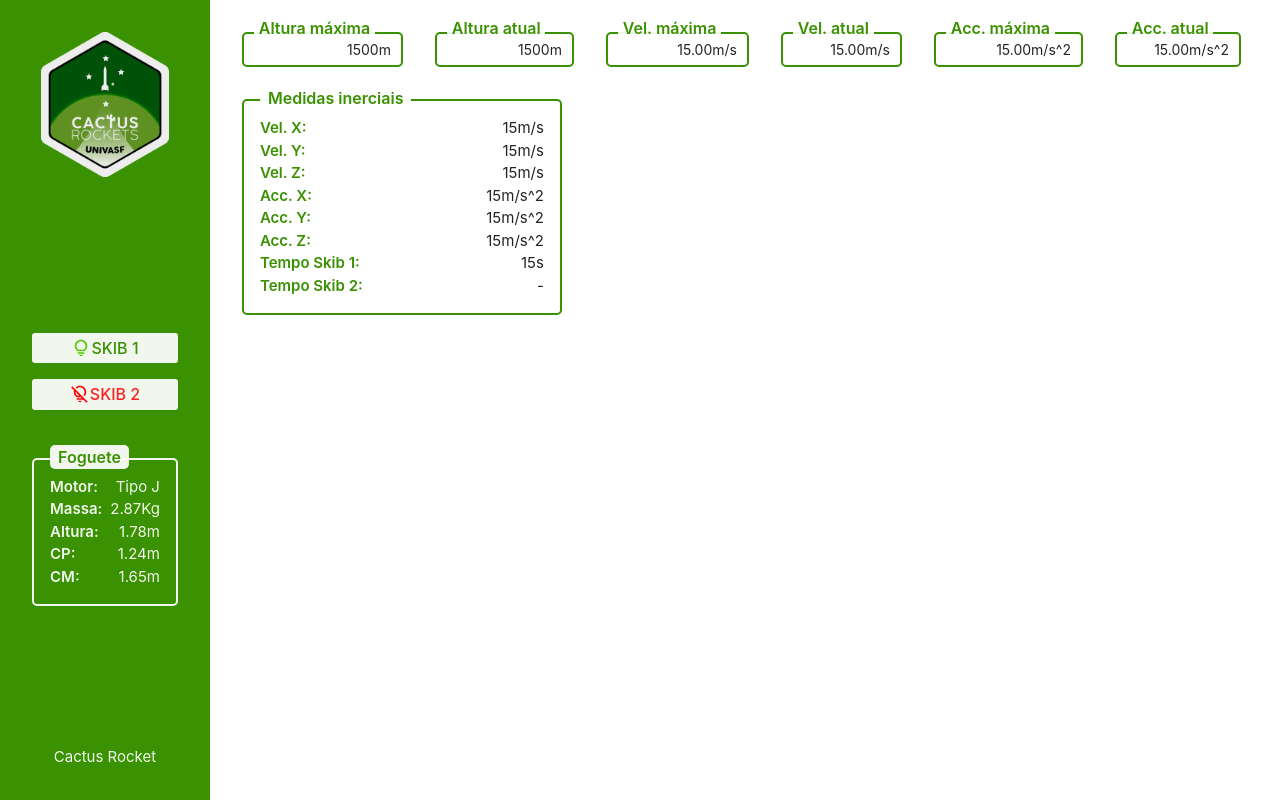
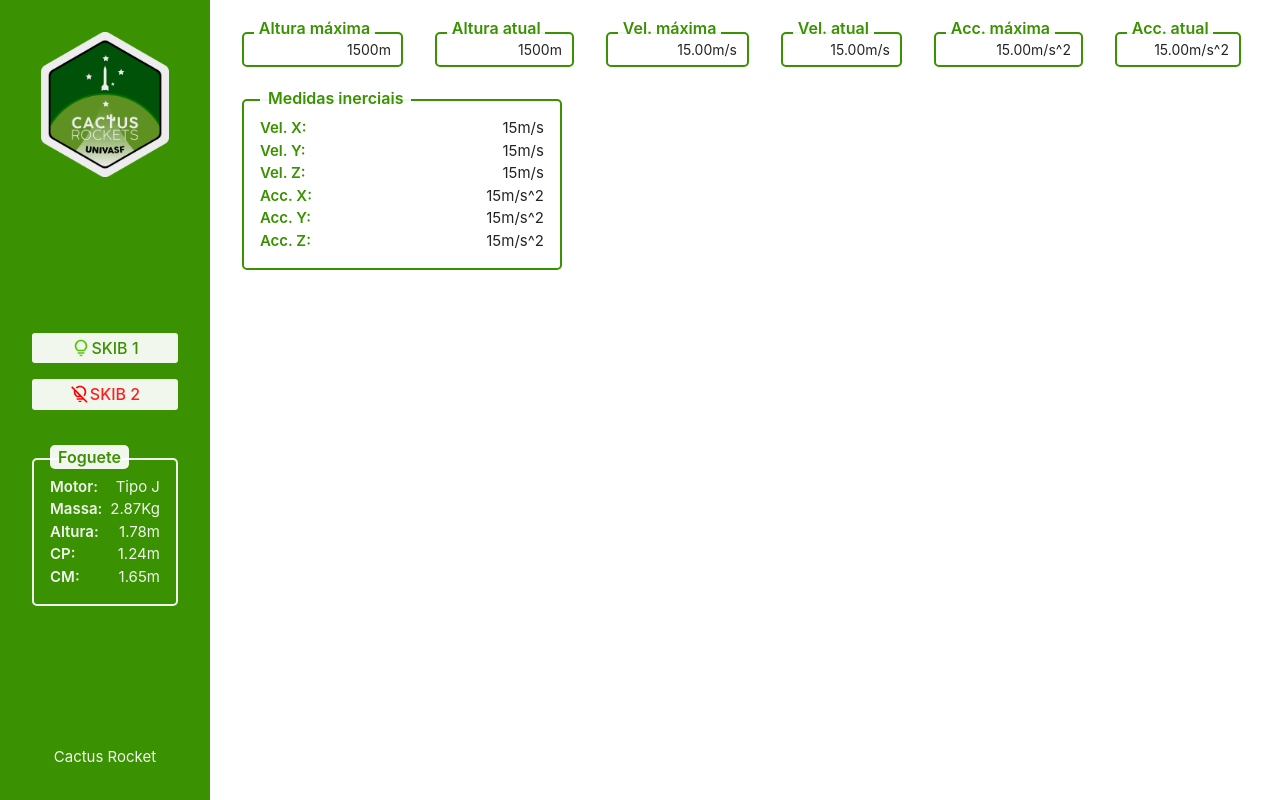
Before and after one commit to CactusRockets/Telemetry-Interface, a React (Vite) app: page / in a window 1280 px wide. Built offline with nearby package versions, Linux system fonts and the light colour scheme.

Commit message:
feat: remove tempo de skib from medidas inerciais

```diff
--- a/src/pages/Home/MainContainer/index.tsx
+++ b/src/pages/Home/MainContainer/index.tsx
@@ -22,8 +22,6 @@ const MainContainer = () => {
                         <BorderContainer.Itens field='Acc. X' value={'15m/s^2'} />
                         <BorderContainer.Itens field='Acc. Y' value={'15m/s^2'} />
                         <BorderContainer.Itens field='Acc. Z' value={'15m/s^2'} />
-                        <BorderContainer.Itens field='Tempo Skib 1' value={'15s'} />
-                        <BorderContainer.Itens field='Tempo Skib 2' value={'-'} />
                     </BorderContainer.Root>
                 </div>
                 <div className={ styles['right-container'] }>
```
